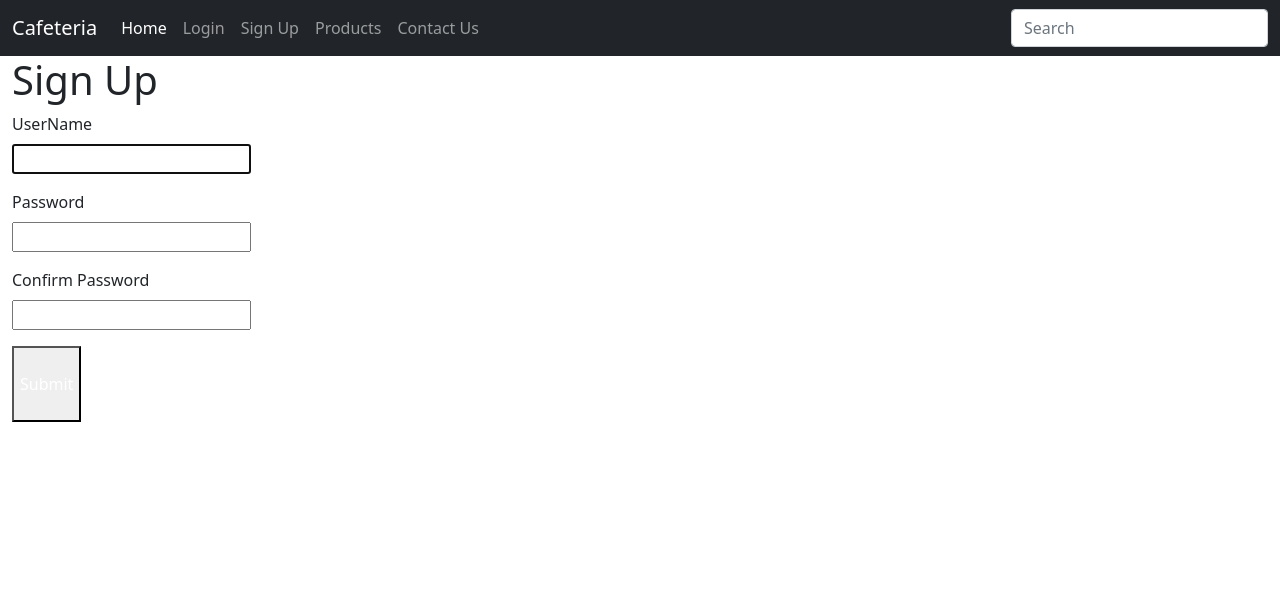
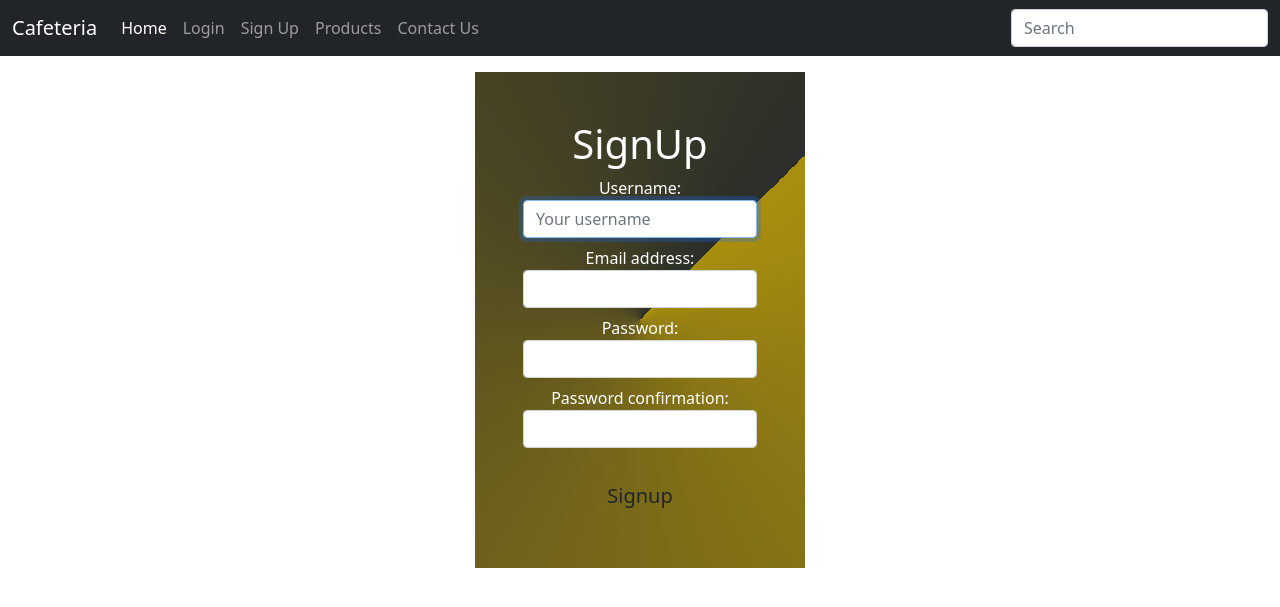
Before and after one commit to Lightl3reaker/Ancient-Cafeteria, a Django app: page /accounts/signup/ in a window 1280 px wide. Shown: the top 607 px of the page. Run offline with Django 5.2, Linux system fonts and the light colour scheme; some libraries are stand-ins or nearby versions.

Commit message:
SignUPForm
Cant signup, UX broken.

```diff
--- a/myapp/forms.py
+++ b/myapp/forms.py
@@ -19,7 +19,5 @@ class SignupForm(UserCreationForm):
         model = User
         fields = ('username','email','password1','password2')
 
-    username = forms.CharField(widget=forms.TextInput(attrs={
-        "placeholder": "Your username",
-        "class" : "w-full py-4 px-6 rounded-xl"
-        }))
+    username = forms.CharField(widget=forms.TextInput(
+        attrs={"placeholder": "Your username"}))
--- a/myapp/views.py
+++ b/myapp/views.py
@@ -1,4 +1,4 @@
-from django.shortcuts import render
+from django.shortcuts import render,redirect
 from django.contrib.auth.decorators import login_required
 from django.contrib.auth.views import LoginView,LogoutView
 from myapp.models import carousel_img,Product
@@ -29,8 +29,14 @@ def index(request):
                   {'carousel_imgs':carousel_imgs,'counts':counts,'status':status})
 
 def signup(request):
-    form = SignupForm()
-    return render(request,'registration/signup.html')
+    if request.method=="POST":
+        form = SignupForm()
+        #if form.is_valid():
+         #   form.save()
+          #  return redirect('home')
+    else:
+        form=SignupForm()
+    return render(request,'registration/signup.html',{'form':form})
 
 @login_required
 def products_view(request):
@@ -43,10 +49,10 @@ class CustomLogin(LoginView):
 class CustomLogout(LogoutView):
     template_name="registration/customlogout.html"
 
-class CustomSignup(CreateView):
-    template_name='registration/signup.html'
-    form_class=UserCreationForm
-    success_url=reverse_lazy('login')
+#class CustomSignup(CreateView):
+#   template_name='registration/signup.html'
+#   form_class=SignupForm
+#   success_url=reverse_lazy('login')
 
 def Filterby(request,slug=None):
     products=Product.objects.filter(tags__slug=slug)
--- a/mysite/settings.py
+++ b/mysite/settings.py
@@ -40,6 +40,7 @@ INSTALLED_APPS = [
     'base',
     'myapp',
     'imagekit',
+    'widget_tweaks',
 ]
 
 MIDDLEWARE = [
--- a/mysite/urls.py
+++ b/mysite/urls.py
@@ -27,5 +27,5 @@ urlpatterns = [
     path('filterby/<slug:slug>/',myapp_views.Filterby,name="products_filter"),
     path('accounts/login/',myapp_views.CustomLogin.as_view(),name="login"),
     path('accounts/logout/',myapp_views.CustomLogout.as_view(),name="logout"),
-    path('accounts/signup/',myapp_views.CustomSignup.as_view(),name="signup"),
+    path('accounts/signup/',myapp_views.signup,name="signup"),
 ]+static(settings.MEDIA_URL,document_root=settings.MEDIA_ROOT)
--- a/requirements.txt
+++ b/requirements.txt
@@ -2,6 +2,7 @@ asgiref==3.7.2
 Django==5.0
 django-appconf==1.0.6
 django-imagekit==5.0.0
+django-widget-tweaks==1.5.0
 pilkit==3.0
 Pillow==10.1.0
 sqlparse==0.4.4
--- /dev/null
+++ b/static/bootstrap/css/signup.css
@@ -0,0 +1,11 @@
+.form-signup{
+    width: 100%;
+    max-width: 330px;
+    color: white;
+    background: conic-gradient(from 45deg, rgba(169, 142, 14, 1.0), rgba(43, 46, 42, 1.0));
+    text-align:  center;
+
+}
+.btn-transparent{
+    background: transparent !important;
+}
--- a/templates/base/base.html
+++ b/templates/base/base.html
@@ -8,7 +8,10 @@
       rel="stylesheet"
       href="{% static 'bootstrap/css/bootstrap.min.css' %}"
     />
-    <link rel="stylesheet" href="{% static 'bootstrap/css/base.css' %}" />
+    <link rel="stylesheet"
+    href="{% static 'bootstrap/css/base.css' %}"/>
+    <link rel="stylesheet"
+    href="{% static 'bootstrap/css/signup.css' %}"/>
     <title>{% block title %}{% endblock %}</title>
   </head>
   <body>
--- /dev/null
+++ b/templates/myapp/form_snippet.html
@@ -0,0 +1,8 @@
+{%load widget_tweaks%}
+{%for field in form%}
+<div class="mt-1">
+    {{field.errors}}
+    {{field.label_tag}}
+    {{field |add_class:"form-control mb-2"}}
+</div>
+{%endfor%}
--- a/templates/registration/signup.html
+++ b/templates/registration/signup.html
@@ -1,36 +1,18 @@
 {% extends "base/base.html" %}
 {%block content%}
-<div class="w-1/2 container-fluid my-6 mx-auto p-6 bg-gray-100 rounded-xl">
-  <h1 class="mb-6 text-3xl">Sign Up</h1>
+<div class="container-fluid form-signup p-5 mt-3">
+  <h1 class="mb-6">SignUp</h1>
   <form method="post" action=".">
     {% csrf_token %}
-
-    <div class="mb-3">
-      <label class="inline-block mb-2">UserName</label><br />
-      {{ form.username }}
-    </div>
-
-    <div class="mb-3">
-      <label class="inline-block mb-2">Password</label><br />
-      {{ form.password1 }}
-    </div>
-
-    <div class="mb-3">
-      <label class="inline-block mb-2">Confirm Password</label><br />
-      {{ form.password2 }}
-    </div>
-
+    {%include 'myapp/form_snippet.html'%}
     {% if form.errors or form.non_field_errors %}
-    <div class="mb-3 p-6 bg-red-100 rounded-xl">
+    <div class="mb-3 p-6 bg-red-100 rounded-pill">
       {%for field in form %} {{ field.errors }} {% endfor %} {{
       form.non_field_errors }}
     </div>
     {% endif %}
-
-    <button
-      class="py-4 px-8 text-lg bg-teal-500 hover:bg-teal-700 rounded-xl text-white"
-    >
-      Submit
+    <button class="btn btn-transparent btn-lg w-100 mt-3" type="submit">
+      Signup
     </button>
   </form>
 </div>
```
Also changed, not shown: static/bootstrap/css/base.css (line endings or trailing spaces).
